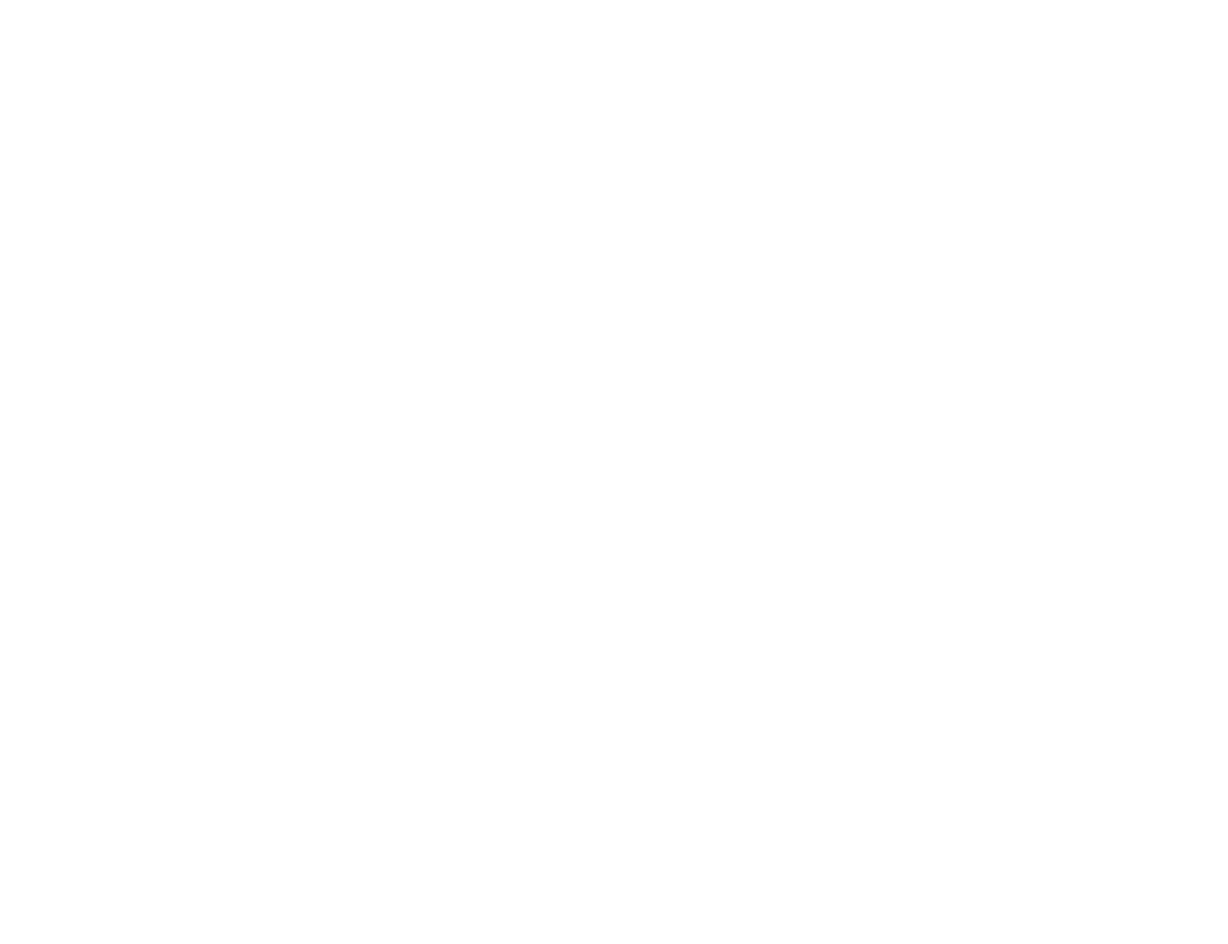
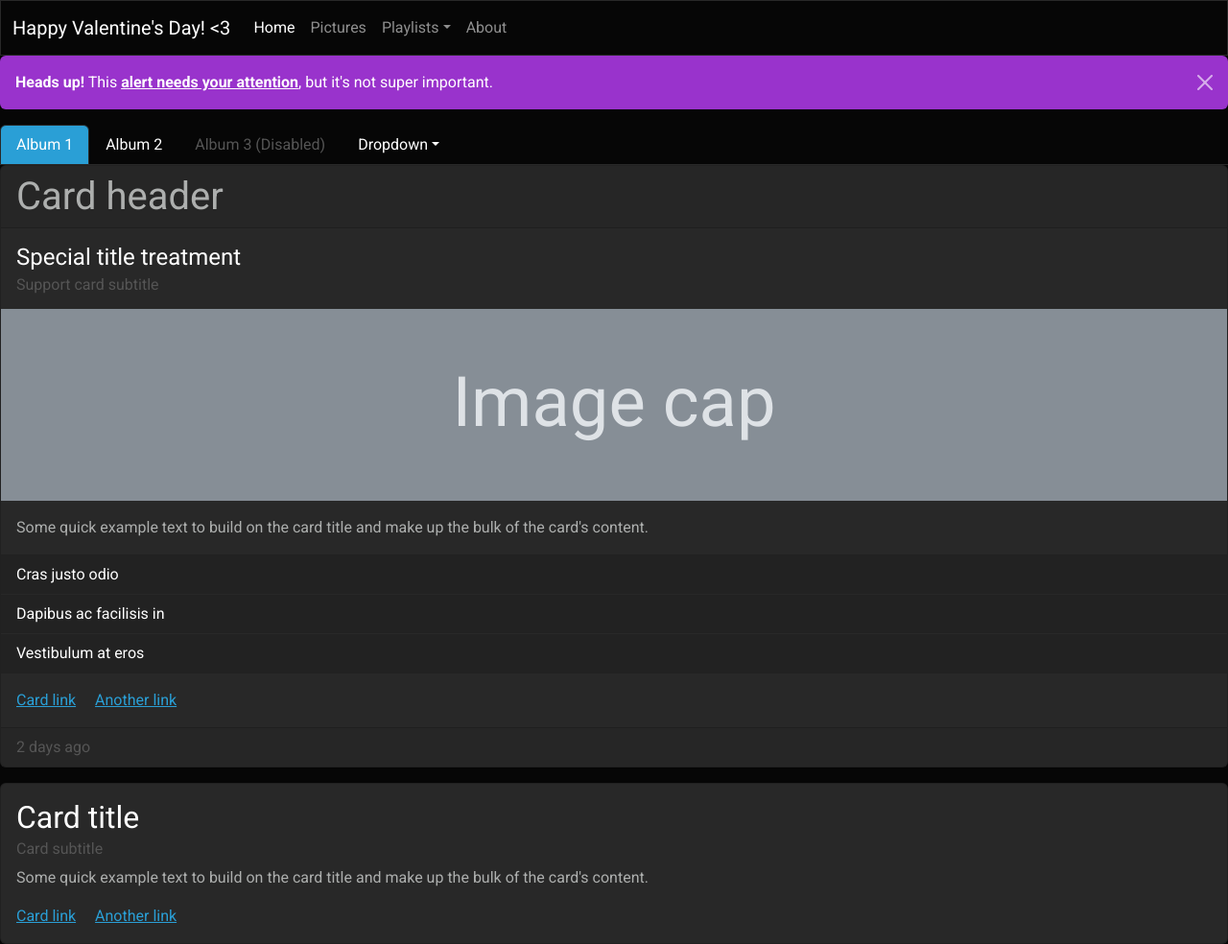
Before and after one commit to kgllgk/kgllgk.github.io, a plain HTML site: page pages/pictures.html in a window 1280 px wide. Shown: the whole page at 96% size. Before the commit the page ends 800 px from the top, so only its background shows below. Drawn offline with nearby package versions, Linux system fonts and the light colour scheme.

Commit message:
idk how to commit things

```diff
--- a/pages/pictures.html
+++ b/pages/pictures.html
@@ -0,0 +1,126 @@
+<!DOCTYPE html>
+<html lang="en">
+<head>
+  <title>Pictures</title>
+  <meta charset="utf-8">
+  <meta name="viewport" content="width=device-width, initial-scale=1">
+<link rel="stylesheet" href="https://cdn.jsdelivr.net/npm/bootswatch@5.1.3/dist/cyborg/bootstrap.min.css" integrity="sha256-fO58jx4RDvdVgLJ4VWCNdWLLQF5cXb34EtdoGxlcJ68=" crossorigin="anonymous">
+<script src="https://cdn.jsdelivr.net/npm/bootstrap@5.1.3/dist/js/bootstrap.bundle.min.js" integrity="sha384-ka7Sk0Gln4gmtz2MlQnikT1wXgYsOg+OMhuP+IlRH9sENBO0LRn5q+8nbTov4+1p" crossorigin="anonymous"></script>
+</head>
+<body>
+
+<!–– dark mode nav –– >
+
+<nav class="navbar navbar-expand-lg navbar-dark bg-dark">
+  <div class="container-fluid">
+    <a class="navbar-brand" href="#">Happy   Valentine's   Day! <3      </a>
+    <button class="navbar-toggler" type="button" data-bs-toggle="collapse" data-bs-target="#navbarColor03" aria-controls="navbarColor03" aria-expanded="false" aria-label="Toggle navigation">
+      <span class="navbar-toggler-icon"></span>
+    </button>
+
+    <div class="collapse navbar-collapse" id="navbarColor03">
+      <ul class="navbar-nav me-auto">
+        <li class="nav-item">
+          <a class="nav-link active" href="#">Home
+            <span class="visually-hidden">(current)</span>
+          </a>
+        </li>
+        <li class="nav-item">
+          <a class="nav-link" href="#">Pictures</a>
+        </li>
+        <li class="nav-item dropdown">
+          <a class="nav-link dropdown-toggle" data-bs-toggle="dropdown" href="#" role="button" aria-haspopup="true" aria-expanded="false">Playlists</a>
+          <div class="dropdown-menu">
+            <a class="dropdown-item" href="#">Apple Music</a>
+            <a class="dropdown-item" href="#">Spotify</a>
+          </div>
+        </li>
+        <li class="nav-item">
+          <a class="nav-link" href="#">About</a>
+        </li>
+      </ul>
+    </div>
+  </div>
+</nav>
+
+<div class="alert alert-dismissible alert-info">
+  <button type="button" class="btn-close" data-bs-dismiss="alert"></button>
+  <strong>Heads up!</strong> This <a href="#" class="alert-link">alert needs your attention</a>, but it's not super important.
+</div>
+
+<!–– tabs for diff photo galleries i wanna share ––>
+
+<ul class="nav nav-tabs">
+  <li class="nav-item">
+    <a class="nav-link active" data-bs-toggle="tab" href="#album1">Album 1</a>
+  </li>
+  <li class="nav-item">
+    <a class="nav-link" data-bs-toggle="tab" href="#album2">Album 2</a>
+  </li>
+  <li class="nav-item">
+    <a class="nav-link disabled" href="#">Album 3 (Disabled)</a>
+  </li>
+  <li class="nav-item dropdown">
+    <a class="nav-link dropdown-toggle" data-bs-toggle="dropdown" href="#" role="button" aria-haspopup="true" aria-expanded="false">Dropdown</a>
+    <div class="dropdown-menu" style="">
+      <a class="dropdown-item" href="#">Action</a>
+      <a class="dropdown-item" href="#">Another action</a>
+      <a class="dropdown-item" href="#">Something else here</a>
+      <div class="dropdown-divider"></div>
+      <a class="dropdown-item" href="#">Separated link</a>
+    </div>
+  </li>
+</ul>
+<div id="myTabContent" class="tab-content">
+  <div class="tab-pane fade active show" id="album1">
+  <div class="card mb-3">
+    <h3 class="card-header">Card header</h3>
+    <div class="card-body">
+      <h5 class="card-title">Special title treatment</h5>
+      <h6 class="card-subtitle text-muted">Support card subtitle</h6>
+    </div>
+    <svg xmlns="http://www.w3.org/2000/svg" class="d-block user-select-none" width="100%" height="200" aria-label="Placeholder: Image cap" focusable="false" role="img" preserveAspectRatio="xMidYMid slice" viewBox="0 0 318 180" style="font-size:1.125rem;text-anchor:middle">
+      <rect width="100%" height="100%" fill="#868e96"></rect>
+      <text x="50%" y="50%" fill="#dee2e6" dy=".3em">Image cap</text>
+    </svg>
+    <div class="card-body">
+      <p class="card-text">Some quick example text to build on the card title and make up the bulk of the card's content.</p>
+    </div>
+    <ul class="list-group list-group-flush">
+      <li class="list-group-item">Cras justo odio</li>
+      <li class="list-group-item">Dapibus ac facilisis in</li>
+      <li class="list-group-item">Vestibulum at eros</li>
+    </ul>
+    <div class="card-body">
+      <a href="#" class="card-link">Card link</a>
+      <a href="#" class="card-link">Another link</a>
+    </div>
+    <div class="card-footer text-muted">
+      2 days ago
+    </div>
+  </div>
+  <div class="card">
+    <div class="card-body">
+      <h4 class="card-title">Card title</h4>
+      <h6 class="card-subtitle mb-2 text-muted">Card subtitle</h6>
+      <p class="card-text">Some quick example text to build on the card title and make up the bulk of the card's content.</p>
+      <a href="#" class="card-link">Card link</a>
+      <a href="#" class="card-link">Another link</a>
+    </div>
+  </div>
+  </div>
+  <div class="tab-pane fade" id="album2">
+    <p>Food truck fixie locavore, accusamus mcsweeney's marfa nulla single-origin coffee squid. Exercitation +1 labore velit, blog sartorial PBR leggings next level wes anderson artisan four loko farm-to-table craft beer twee. Qui photo booth letterpress, commodo enim craft beer mlkshk aliquip jean shorts ullamco ad vinyl cillum PBR. Homo nostrud organic, assumenda labore aesthetic magna delectus mollit.</p>
+  </div>
+  <div class="tab-pane fade" id="album3">
+    <p>Etsy mixtape wayfarers, ethical wes anderson tofu before they sold out mcsweeney's organic lomo retro fanny pack lo-fi farm-to-table readymade. Messenger bag gentrify pitchfork tattooed craft beer, iphone skateboard locavore carles etsy salvia banksy hoodie helvetica. DIY synth PBR banksy irony. Leggings gentrify squid 8-bit cred pitchfork.</p>
+  </div>
+  <div class="tab-pane fade" id="dropdown">
+    <p>Trust fund seitan letterpress, keytar raw denim keffiyeh etsy art party before they sold out master cleanse gluten-free squid scenester freegan cosby sweater. Fanny pack portland seitan DIY, art party locavore wolf cliche high life echo park Austin. Cred vinyl keffiyeh DIY salvia PBR, banh mi before they sold out farm-to-table VHS viral locavore cosby sweater.</p>
+  </div>
+</div>
+
+
+
+</body>
+</html>
```
Also changed, not shown: index.html (+14 -17 lines), 3 other files.
